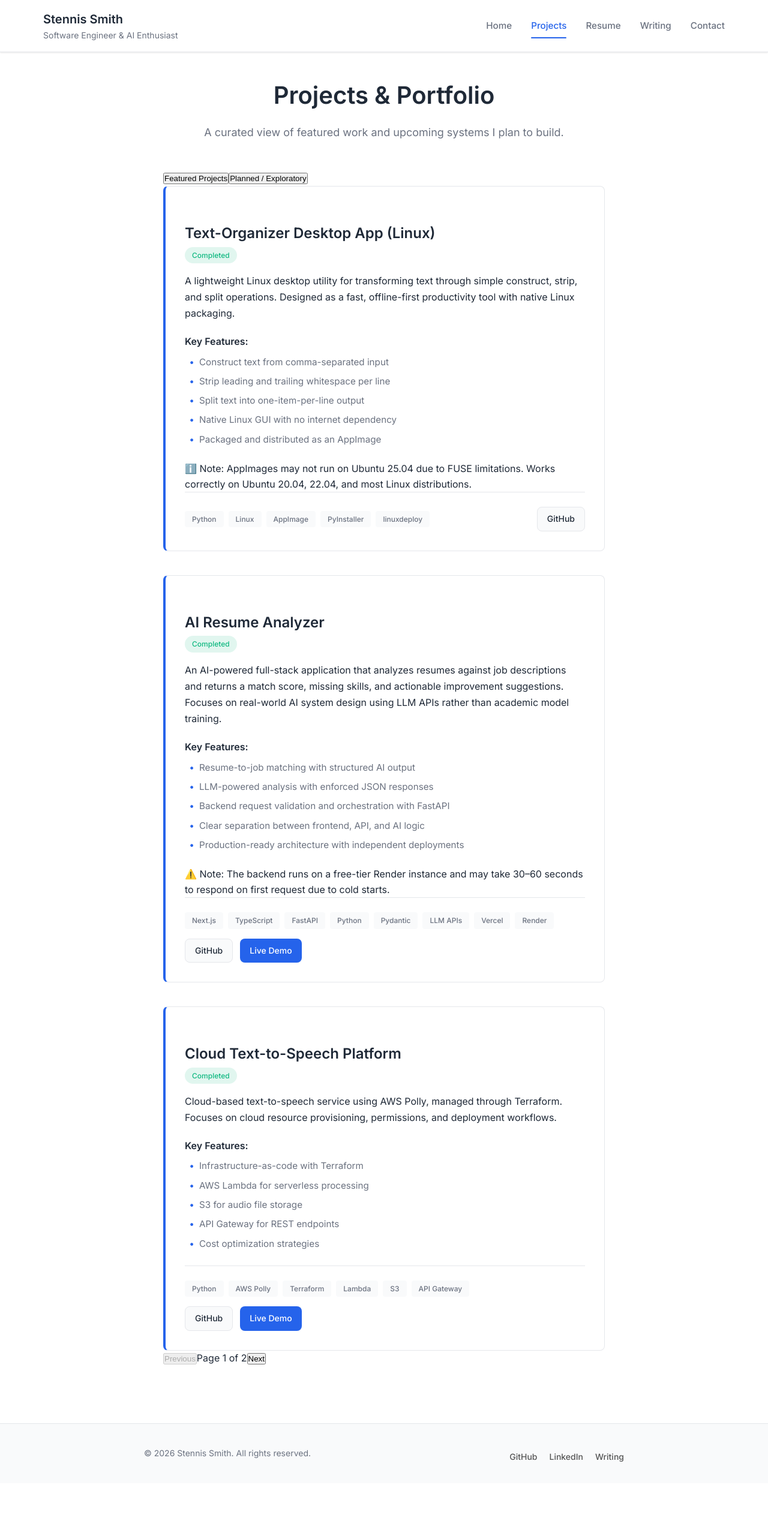
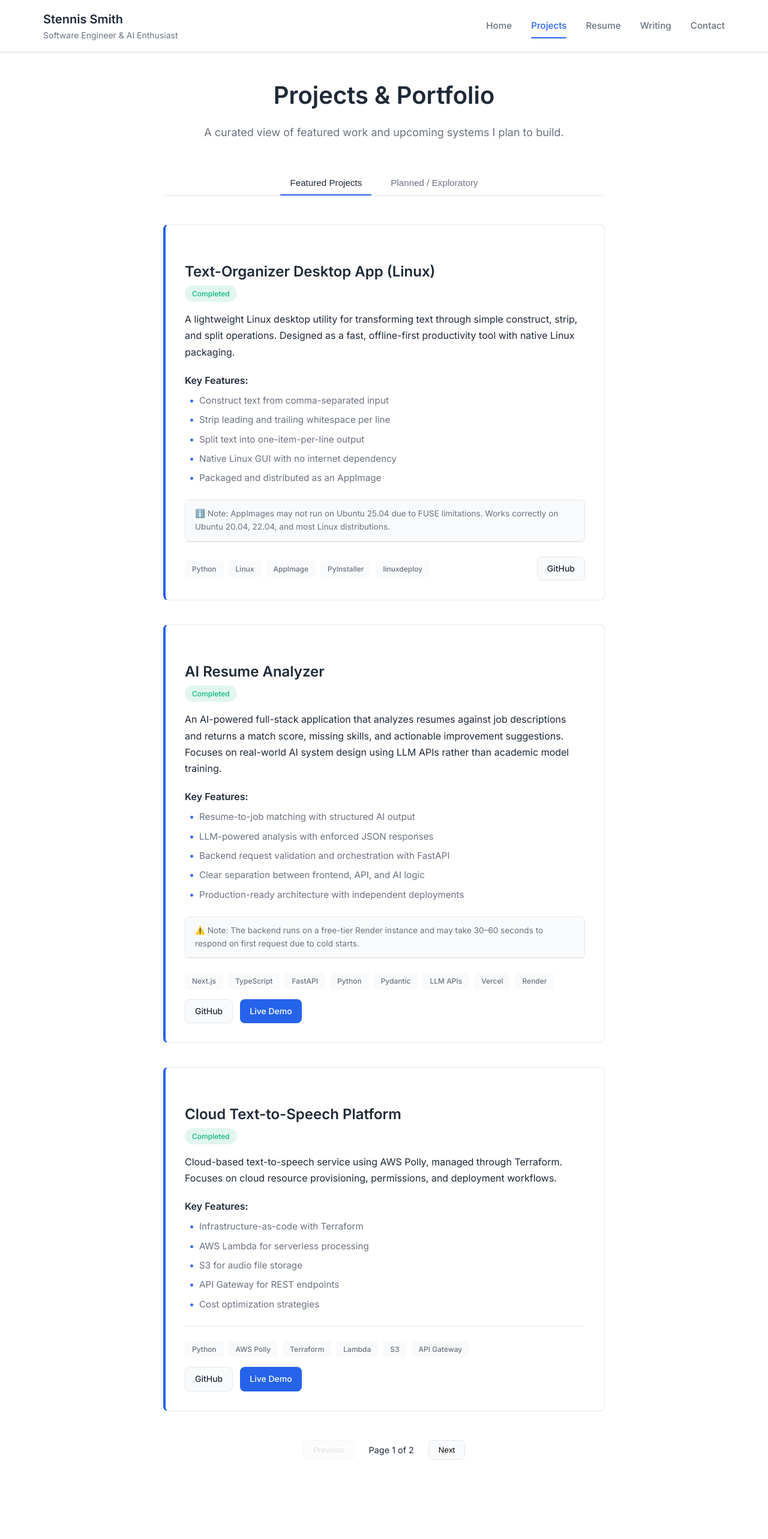
Before and after one commit to Stennis1/stennis-portfolio, a Next.js app: page /projects in a window 1280 px wide. Shown: the top 2566 px of the page at 60% size. Before the commit the page ends 2473 px from the top, so only its background shows below. Built offline with nearby package versions, Linux system fonts and the light colour scheme.

Commit message:
refactor: update stylesheet for project layout and notices

```diff
--- a/app/projects/page.module.css
+++ b/app/projects/page.module.css
@@ -172,6 +172,83 @@
   background: var(--border-color);
 }
 
+/* Tabs */
+.tabs {
+  display: flex;
+  justify-content: center;
+  gap: 1rem;
+  margin: 2.5rem 0 3rem;
+  border-bottom: 1px solid var(--border-color);
+}
+
+.tab {
+  background: none;
+  border: none;
+  padding: 0.75rem 1rem;
+  font-size: 0.95rem;
+  font-weight: 500;
+  color: var(--text-light);
+  cursor: pointer;
+  position: relative;
+  transition: color 0.2s;
+}
+
+.tab:hover {
+  color: var(--text-color);
+}
+
+.activeTab {
+  color: var(--text-color);
+}
+
+.activeTab::after {
+  content: "";
+  position: absolute;
+  left: 0;
+  right: 0;
+  bottom: -1px;
+  height: 2px;
+  background: var(--primary-color);
+  border-radius: 2px;
+}
+
+.pagination {
+  display: flex;
+  justify-content: center;
+  align-items: center;
+  gap: 1.5rem;
+  margin: 3rem 0 4rem;
+  font-size: 0.9rem;
+}
+
+.pagination button {
+  background: var(--background-alt);
+  border: 1px solid var(--border-color);
+  padding: 0.5rem 1rem;
+  border-radius: var(--radius);
+  cursor: pointer;
+  transition: all 0.2s;
+}
+
+.pagination button:hover:not(:disabled) {
+  background: var(--border-color);
+}
+
+.pagination button:disabled {
+  opacity: 0.4;
+  cursor: not-allowed;
+}
+
+.notice {
+  margin-top: 1rem;
+  font-size: 0.85rem;
+  color: var(--text-light);
+  background: var(--background-alt);
+  border: 1px solid var(--border-color);
+  padding: 0.75rem 1rem;
+  border-radius: var(--radius);
+}
+
 @media (max-width: 768px) {
   .projectHeader {
     flex-direction: column;
```
